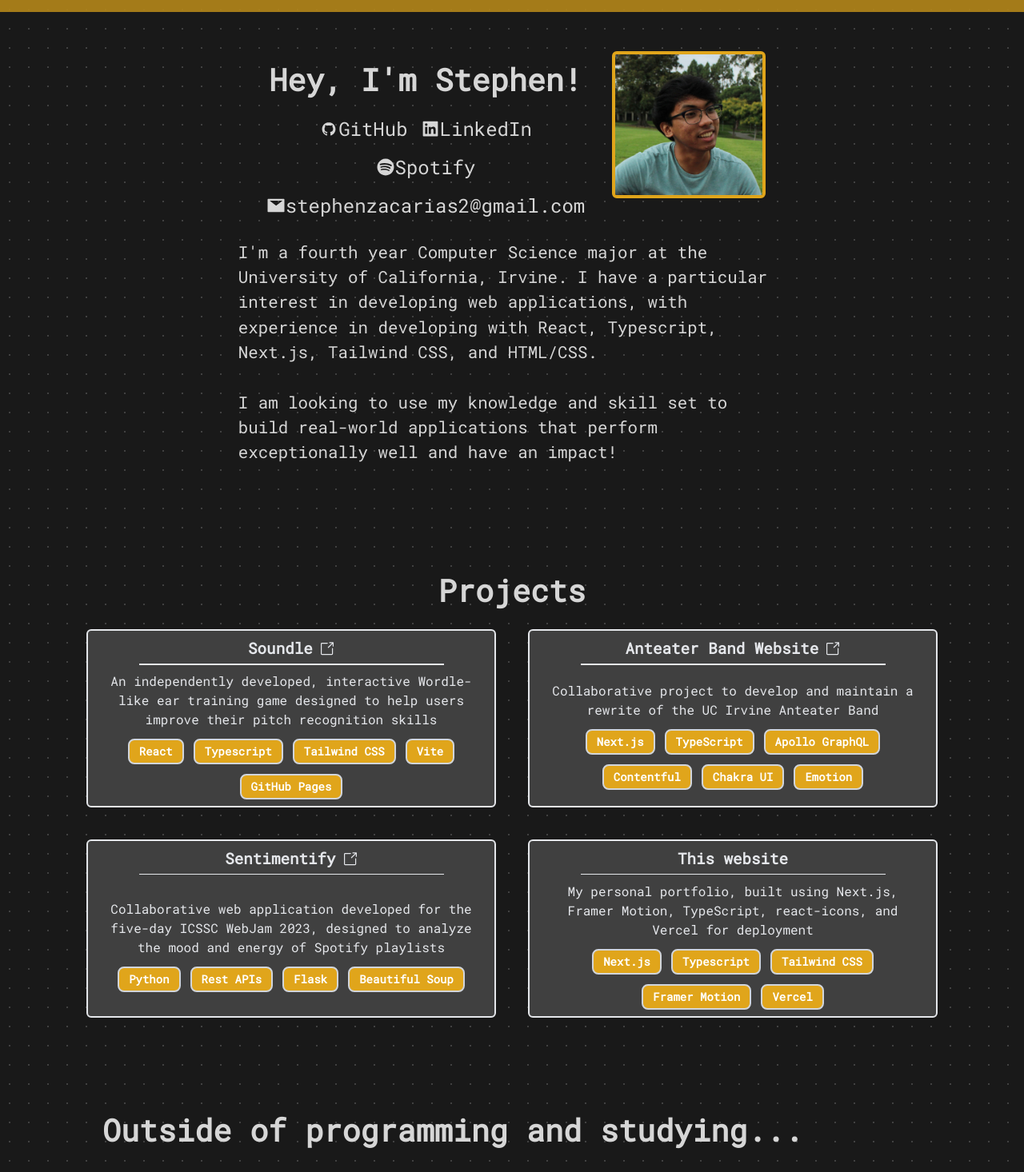
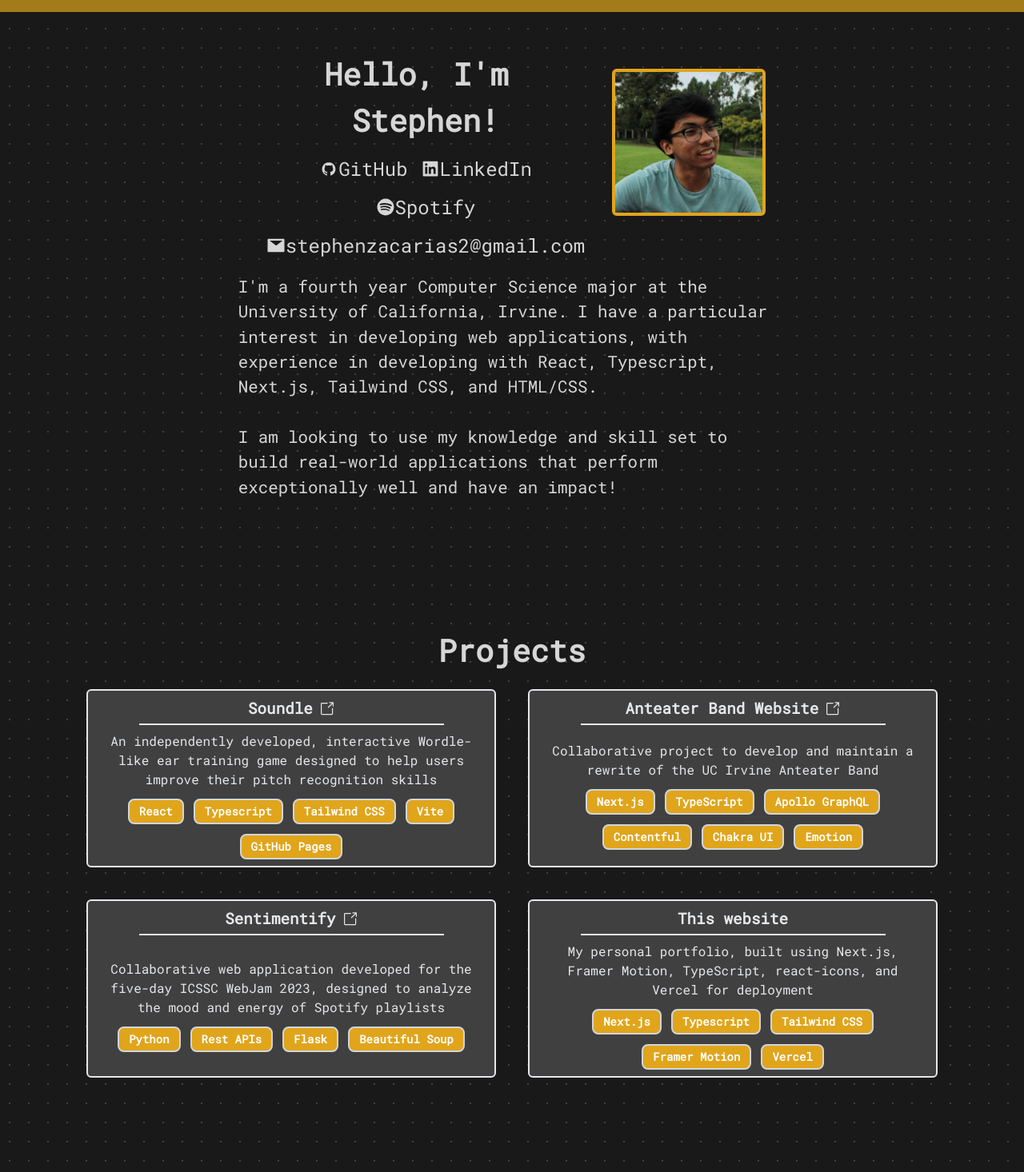
Before and after one commit to stephenzac/stephen-zacarias, a Next.js app: page / in a window 1280 px wide. Shown: the top 1466 px of the page at 80% size. Built offline with nearby package versions, Linux system fonts and the light colour scheme.

Commit message:
rework animations

```diff
--- a/src/app/page.tsx
+++ b/src/app/page.tsx
@@ -7,6 +7,9 @@
   return (
     <main className='flex flex-col items-center h-auto w-auto pb-4'>
       <About />
+
+      <div className='mb-8 lg:mb-40' />
+
       <Projects />
       <Interests />
       <Footer />
--- a/src/components/about.tsx
+++ b/src/components/about.tsx
@@ -6,19 +6,11 @@
 import IntroText from './intro-text';
 
 export const About: React.FC = () => {
-  const introductionWords = ['Hey,', "I'm", 'Stephen!'];
+  const introductionWords = ['Hello,', "I'm", 'Stephen!'];
 
   return (
-    <header className='flex flex-wrap items-center justify-center w-full gap-5 pr-1 mb-20 mt-8 lg:mt-16 lg:mb-32'>
-      <motion.div
-        initial={{
-          opacity: 0,
-          x: -100,
-        }}
-        animate={{ opacity: 1, x: 0, transition: { duration: 0.5 } }}
-        viewport={{ once: true }}
-        className='flex flex-wrap text-center justify-center lg:w-4/12'
-      >
+    <header className='flex flex-wrap items-center justify-center w-full gap-5 pr-1 mt-8 lg:mt-16'>
+      <div className='flex flex-wrap text-center justify-center lg:w-4/12'>
         <h1 className='flex flex-row responsive-header text-center pb-4 font-black'>
           <motion.div
             initial='before'
@@ -33,7 +25,7 @@
                 key={index}
                 className='inline-block'
                 variants={{
-                  before: { opacity: 0, x: -100 },
+                  before: { opacity: 0, x: -50 },
                   after: { opacity: 1, x: 0, transition: { duration: 0.4 } },
                 }}
               >
@@ -45,7 +37,7 @@
         </h1>
 
         <Links />
-      </motion.div>
+      </div>
 
       <Picture />
 
--- a/src/components/interests.tsx
+++ b/src/components/interests.tsx
@@ -6,7 +6,7 @@
 
 export const Interests: React.FC = () => {
   const ySlide = {
-    hidden: { opacity: 0, y: 100 },
+    hidden: { opacity: 0, y: 50 },
     animate: { opacity: 1, y: 0, transition: { duration: 0.4 } },
   };
 
--- a/src/components/intro-text.tsx
+++ b/src/components/intro-text.tsx
@@ -1,32 +1,18 @@
-import { motion } from "framer-motion";
+import { motion } from 'framer-motion';
 
 export default function IntroText() {
   return (
-    <motion.div
-      initial={{
-        opacity: 0,
-        y: 100,
-      }}
-      animate={{
-        opacity: 1,
-        y: 0,
-        transition: {
-          duration: 0.5,
-        },
-      }}
-      viewport={{ once: true }}
-      className="flex flex-col gap-8 items-center w-4/5"
-    >
-      <p className="responsive-text w-full lg:w-4/6">
+    <div className='flex flex-col gap-8 items-center w-4/5'>
+      <p className='responsive-text w-full lg:w-4/6'>
         {`I'm`} a fourth year Computer Science major at the University of
         California, Irvine. I have a particular interest in developing web
         applications, with experience in developing with React, Typescript,
         Next.js, Tailwind CSS, and HTML/CSS.
       </p>
-      <p className="responsive-text w-full lg:w-4/6">
+      <p className='responsive-text w-full lg:w-4/6'>
         I am looking to use my knowledge and skill set to build real-world
         applications that perform exceptionally well and have an impact!
       </p>
-    </motion.div>
+    </div>
   );
 }
--- a/src/components/picture.tsx
+++ b/src/components/picture.tsx
@@ -1,23 +1,17 @@
-import Image from "next/image";
-import { motion } from "framer-motion";
+import Image from 'next/image';
+import { motion } from 'framer-motion';
 
 export default function Picture() {
   return (
-    <motion.div
-      className="flex flex-col place-items-center self-center"
-      initial={{ opacity: 0, x: 100 }}
-      animate={{ opacity: 1, x: 0 }}
-      viewport={{ once: true }}
-      transition={{ duration: 0.5 }}
-    >
+    <div className='flex flex-col place-items-center self-center'>
       <Image
-        src="/stephen.JPG"
+        src='/stephen.JPG'
         height={225}
         width={225}
-        alt="Picture of Stephen smiling"
+        alt='Picture of Stephen smiling'
         priority={true}
-        className="w-48 h-auto mb-8 border-4 border-solid border-accent overflow-hidden rounded-md"
+        className='w-48 h-auto mb-8 border-4 border-solid border-accent overflow-hidden rounded-md'
       />
-    </motion.div>
+    </div>
   );
 }
--- a/src/components/projects.tsx
+++ b/src/components/projects.tsx
@@ -7,7 +7,7 @@
 
 export const Projects: React.FC = () => {
   const projectVariant = {
-    hidden: { opacity: 0, x: -100 },
+    hidden: { opacity: 0, x: -50 },
     animate: {
       opacity: 1,
       x: 0,
@@ -16,14 +16,15 @@
   };
 
   return (
-    <motion.section
+    <section>
+      <h2 className='section-header'>Projects</h2>
+
+      <motion.div
         variants={projectVariant}
         initial='hidden'
         whileInView='animate'
         viewport={{ once: true }}
       >
-      <h2 className='section-header'>Projects</h2>
-
         <div className='flex flex-wrap items-stretch justify-center gap-10 mb-28'>
           {projects.map((project) => (
             <motion.article
@@ -64,6 +65,7 @@
             </motion.article>
           ))}
         </div>
-    </motion.section>
+      </motion.div>
+    </section>
   );
 };
```
Lines whose indentation alone changed are shown as unchanged.
